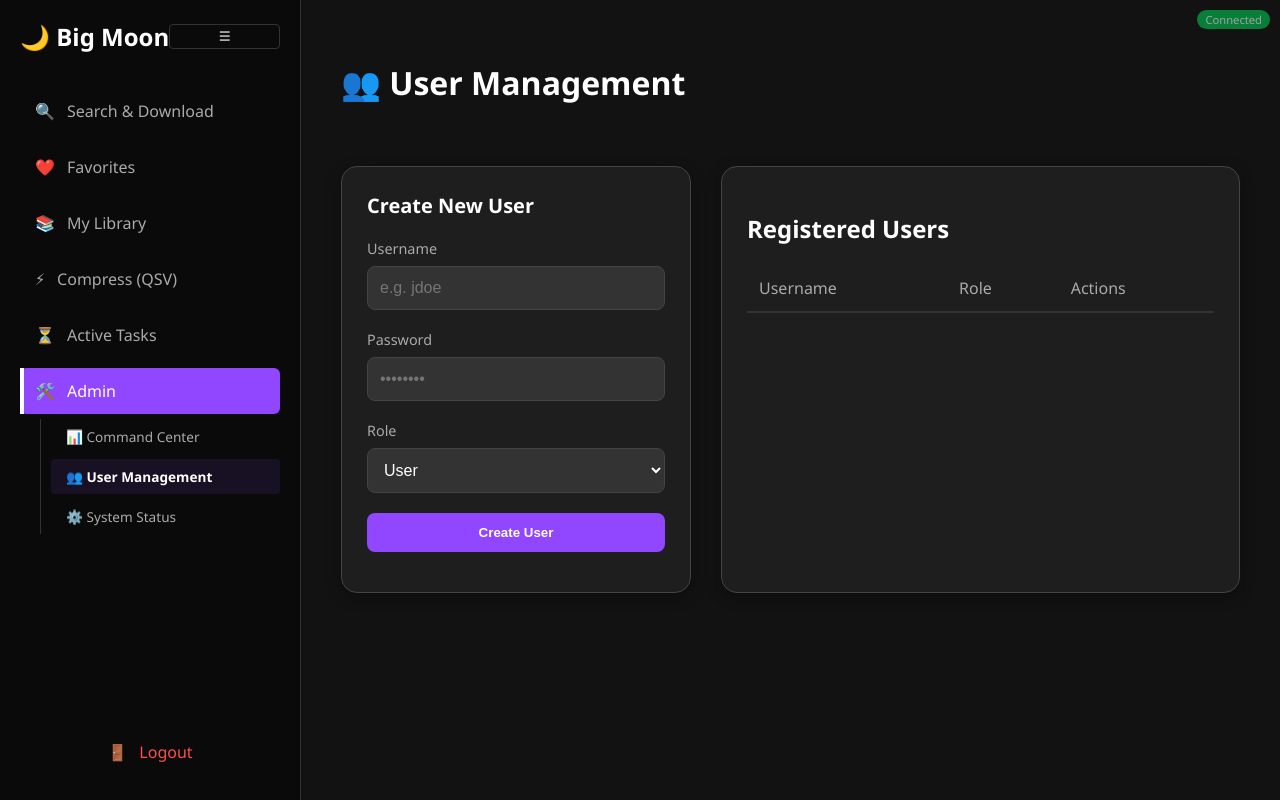
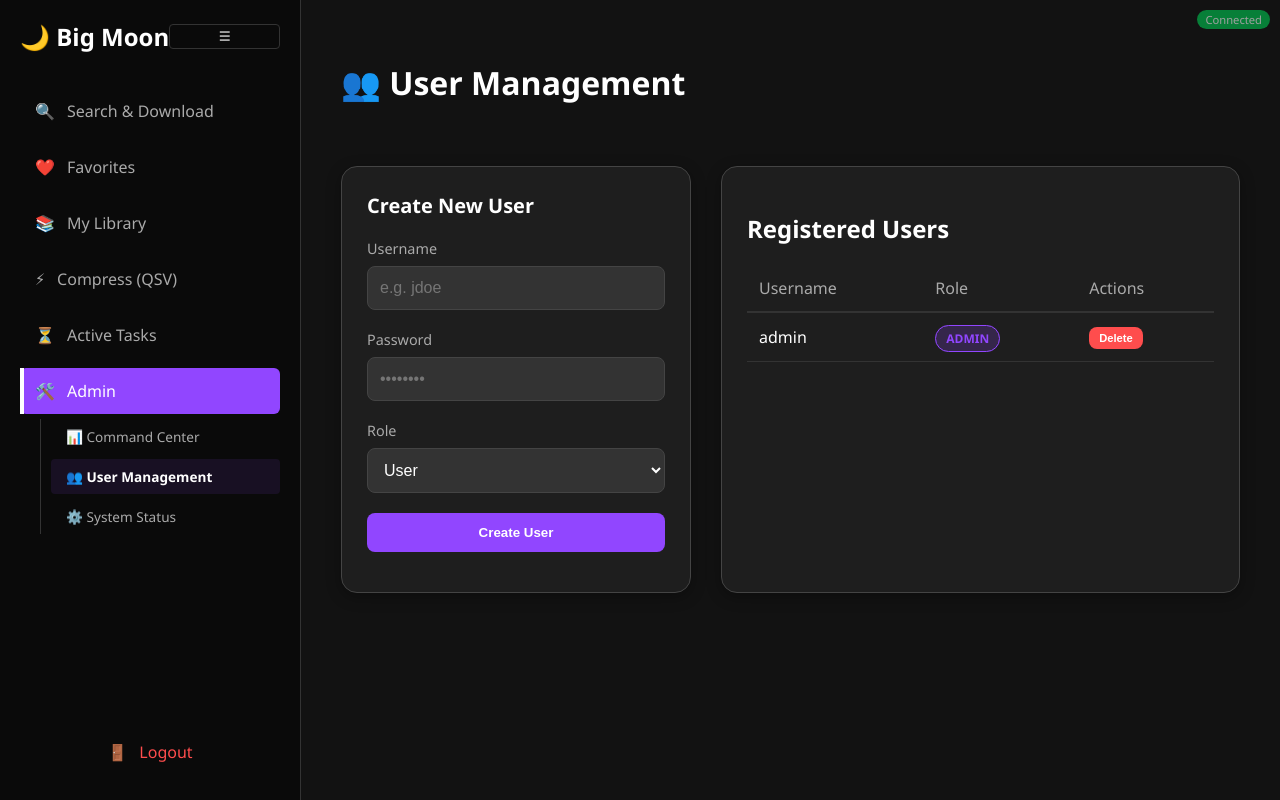
Before and after one commit to somewatson/bigmoon, a Flask app: page /admin/users in a window 1280 px wide. Run offline with Flask 3, Linux system fonts and the light colour scheme; a user stored in the database is signed in; lists and menus that the app fills with data are empty; some libraries are stand-ins or nearby versions.

Commit message:
fix: user management list endpoint and search page alignment

```diff
--- a/app/templates/admin_users.html
+++ b/app/templates/admin_users.html
@@ -87,7 +87,7 @@
 
     async function loadUsers() {
         try {
-            const response = await fetch('/admin/users_list');
+                const response = await fetch('/api/admin/users');
             const data = await response.json();
             const list = document.getElementById('userList');
             list.innerHTML = '';
--- a/app/templates/index.html
+++ b/app/templates/index.html
@@ -31,7 +31,7 @@
         /* Main Content */
         .main-content { flex: 1; display: flex; flex-direction: column; overflow-y: auto; padding: 40px; position: relative; text-align: left; }
         .sticky-header { position: sticky; top: -40px; z-index: 100; background: var(--bg); padding-bottom: 20px; margin-bottom: 20px; text-align: left; }
-        .tab-content { display: none; text-align: left; }
+        .tab-content { display: none; text-align: left; width: 100%; }
         .tab-content.active { display: block; }
 
         /* Components */
```
